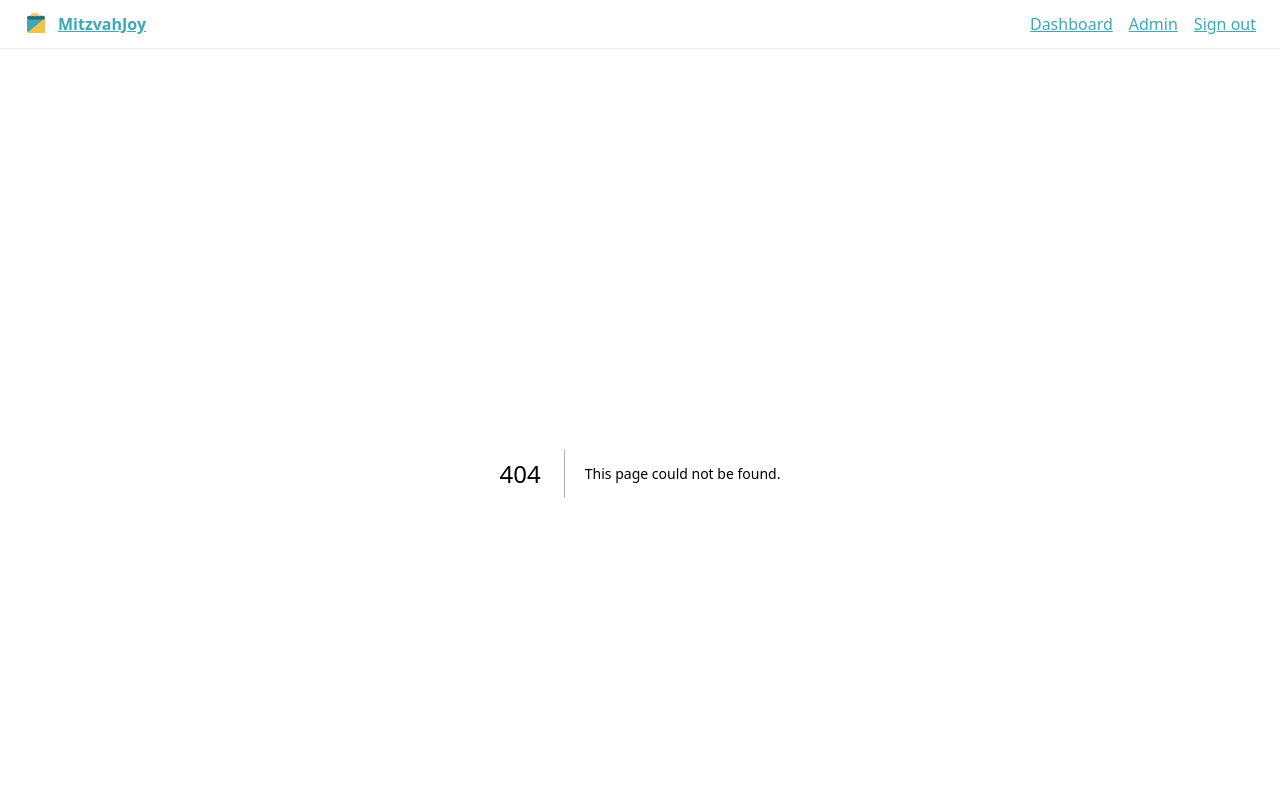
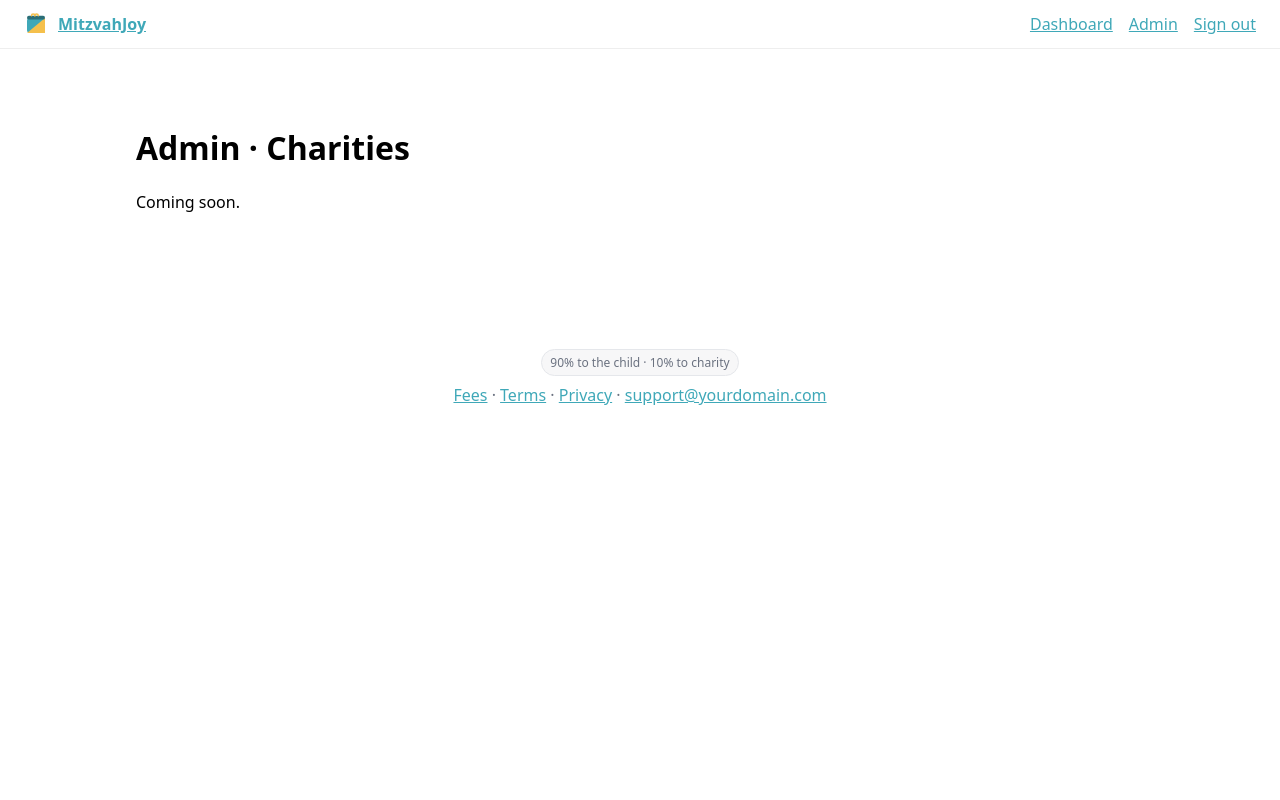
Before and after one commit to mhershberg78/MitzvahJoy, a Next.js app: page /admin/charities in a window 1280 px wide. Before the commit this address had no page. Shown: the top 800 px of the page. Built offline with nearby package versions, Linux system fonts and the light colour scheme.

Commit message:
Create page.tsx

```diff
--- /dev/null
+++ b/src/app/admin/charities/page.tsx
@@ -0,0 +1,8 @@
+export default function AdminCharities() {
+  return (
+    <main style={{ padding: "2rem" }}>
+      <h1>Admin · Charities</h1>
+      <p>Coming soon.</p>
+    </main>
+  );
+}
```
